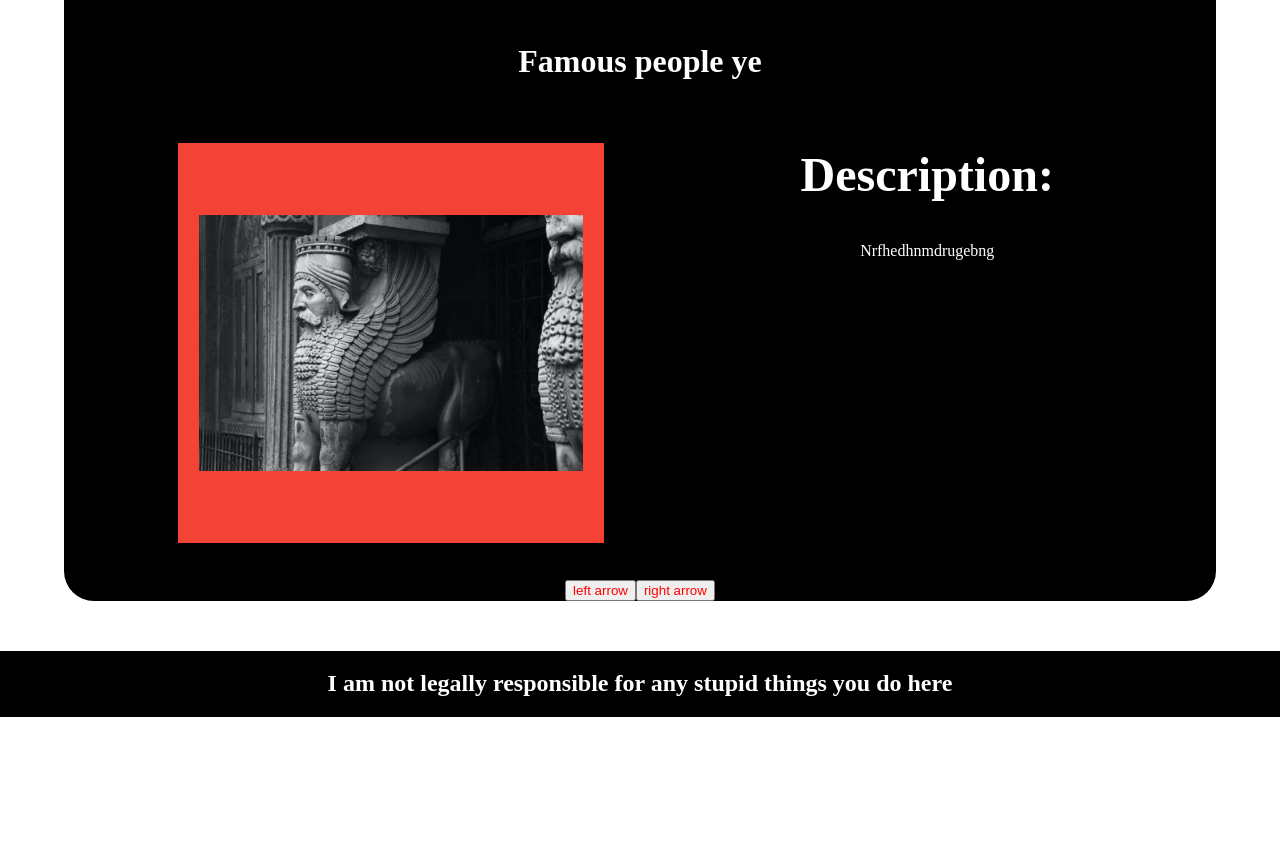
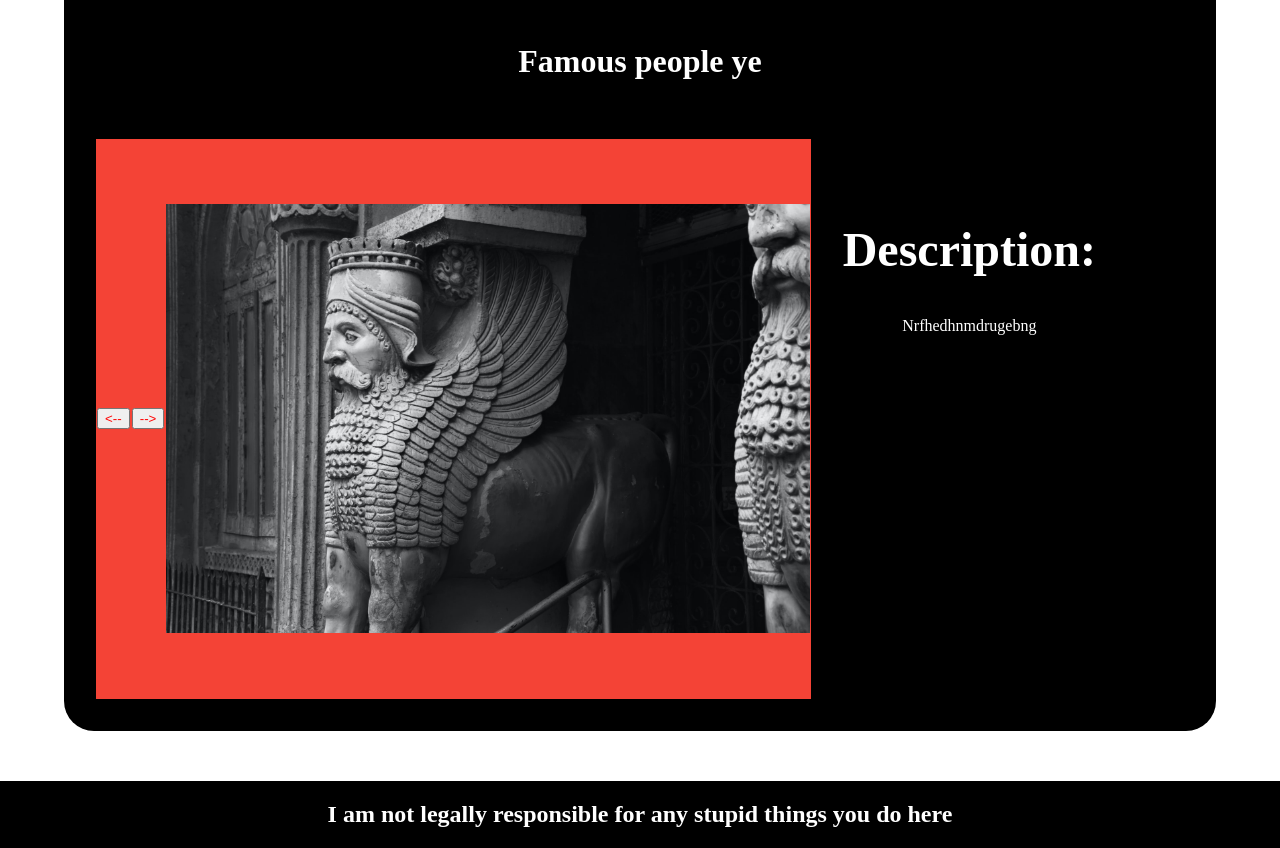
Before and after one commit to staten-island-tech/vue-project-2-ebt, a Nuxt app in the folder project/: page / in a window 1280 px wide. Shown: the part 4752-5600 px from the top of the page. Before the commit the page ends 5469 px from the top, so only its background shows below. Built offline with nearby package versions, Linux system fonts and the light colour scheme.

Commit message:
try to get image working

```diff
--- a/project/components/Gallery.vue
+++ b/project/components/Gallery.vue
@@ -4,6 +4,9 @@
     <h2 class="gallery-header">Famous people ye</h2>
     <div class="gallery-parent">
       <div class="gallery-card">
+        <button class="gallery-button" @click="switchImageLeft()"><--</button>
+        <button class="gallery-button" @click="switchImageRight()">--></button>
+        <!-- try to get buttons on top of image -->
         <img class="gallery-img" v-bind:src="currentImage.url" alt="" />
       </div>
       <div class="gallery-description">
@@ -11,12 +14,9 @@
         {{ currentImage.description }}
       </div>
     </div>
-    <button class="gallery-button" @click="switchImageLeft()">
-      left arrow
-    </button>
-    <button class="gallery-button" @click="switchImageRight()">
-      right arrow
-    </button>
+    <!--     <button class="gallery-button" @click="switchImageLeft()"><--</button>
+    <button class="gallery-button" @click="switchImageRight()">-->
+    <!-- </button> -->
   </div>
 </template>
 
@@ -83,7 +83,6 @@ export default {
     },
     switchImageRight() {
       if (this.currentImage.id === 0) {
-        z;
         this.currentImage = this.images[4];
       } else {
         this.currentImage = this.images[this.currentImage.id - 1];
@@ -111,8 +110,8 @@ export default {
   align-items: center;
 }
 .gallery-card {
-  width: 37%;
-  height: 25rem;
+  width: 50rem;
+  height: 35rem;
   background-color: #f44336;
   color: #010101;
   display: flex;
@@ -127,7 +126,7 @@ export default {
 }
 .gallery-description {
   margin-bottom: 20rem;
-  margin-right: 5rem;
+  margin-right: 7.5rem;
 }
 /* find way to center card and image */
 .gallery-button {
```
